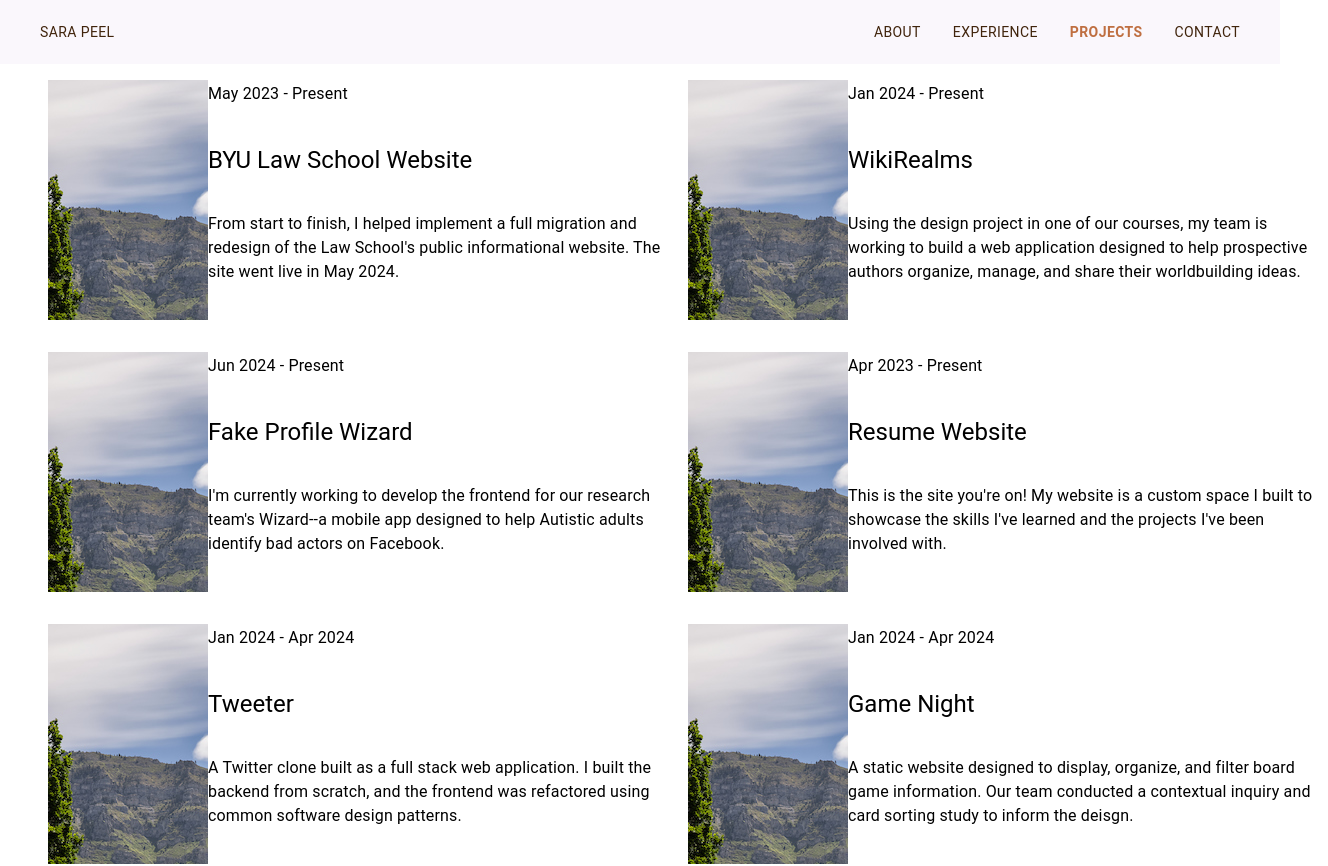
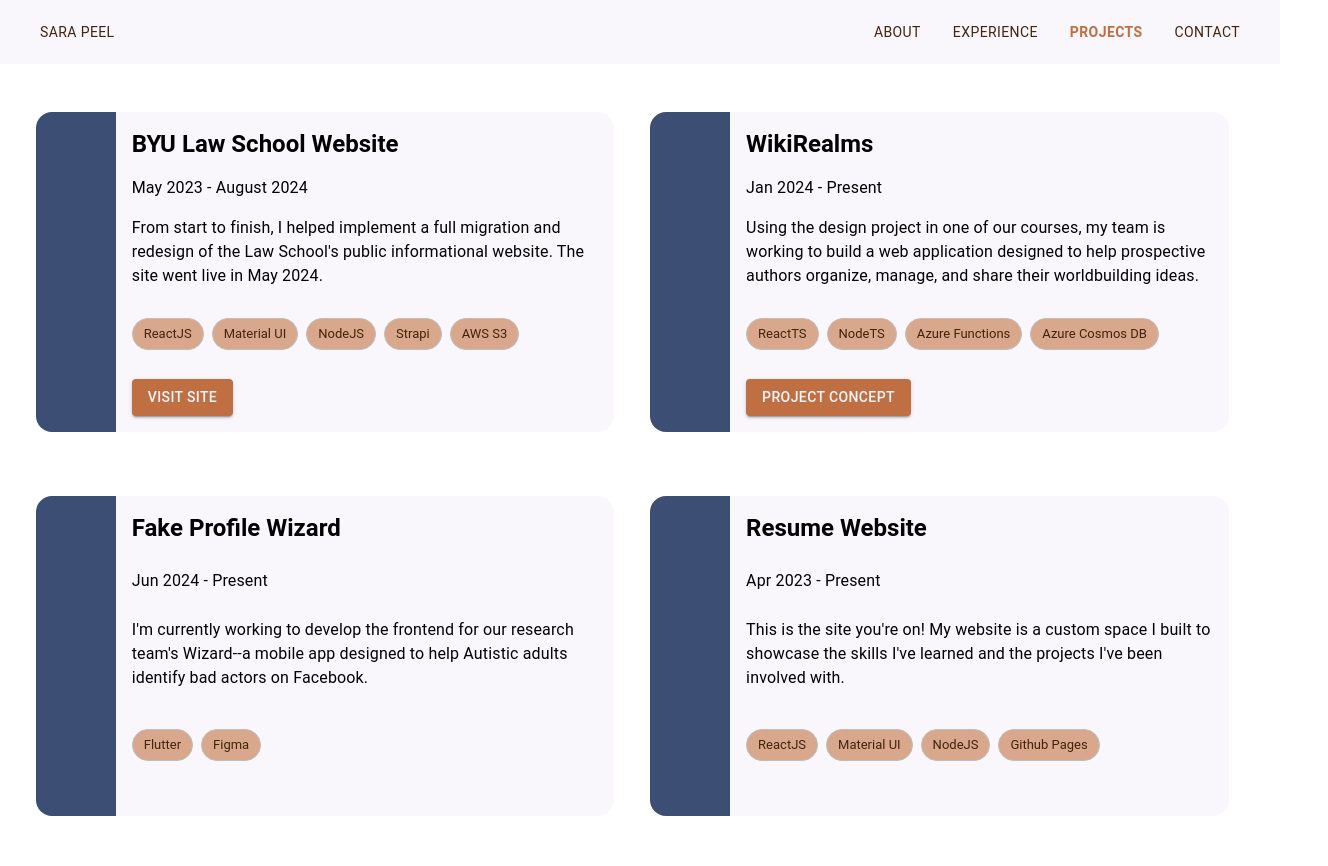
Before and after one commit to speel107/sara_peel, a React (Create React App) app: page /sara_peel/projects in a window 1280 px wide. Shown: the top 866 px of the page, 1328 px wide, since content can reach past the window. Built offline with nearby package versions, Linux system fonts and the light colour scheme.

Commit message:
Updated projects page

```diff
--- a/src/components/ProjectItem.jsx
+++ b/src/components/ProjectItem.jsx
@@ -1,32 +1,82 @@
 import {
   Box,
   Typography,
-  Grid
+  Grid,
+  Button,
+  Chip
 } from "@mui/material";
-import LawImage from "../images/LawSchool-SM.jpg"
+import {
+  offwhite,
+  lightbrown,
+  darkbrown,
+  orange,
+  blue
+} from "./Header.jsx"
 
 const ProjectItem = ({ item }) => {
   return (
-    <Box sx={{ width: "100%", height: "15rem", marginX: "3rem", marginY: "1rem" }} >
-      <Grid container style={{ height: "100%", width: "100%" }}>
-        <Grid item xs={3} style={{ width: "100%", height: "100%", overflow: "hidden" }} >
-          <img src={LawImage} alt="Project Logo" style={{ objectFit: "cover" }} />
+    <Box sx={{ width: "100%", height: "auto", paddingX: "1rem", marginY: "1rem" }} >
+      <Grid container sx={{ height: "100%", width: "100%" }}>
+        <Grid item xs={2}
+          sx={{
+            display: "flex",
+            justifyContent: "end",
+            width: "100%",
+            height: "100%",
+          }}
+        >
+          <Box
+            sx={{
+              width: "5rem",
+              height: "20rem",
+              backgroundColor: blue,
+              borderRadius: "1rem 0 0 1rem"
+            }}
+          />
         </Grid>
-        <Grid item xs={9} container style={{}}>
-          <Grid item xs={12} >
-            <Typography variant="subtitle1"  >
-              { item.timeline }
+        <Grid item xs={10} container direction="column"
+          sx={{
+            display: 'flex',
+            flexDirection: 'column',
+            justifyContent: 'space-between',
+            backgroundColor: offwhite,
+            padding: "1rem",
+            height: "20rem",
+            borderRadius: "0 1rem 1rem 0"
+        }}>
+          <Grid item>
+            <Typography variant="h5" sx={{ fontWeight: "bold" }}>
+              {item.name}
             </Typography>
           </Grid>
-          <Grid item xs={12} >
-            <Typography variant="h5" >
-              { item.name }
+          <Grid item>
+            <Typography variant="subtitle1">
+              {item.timeline}
             </Typography>
           </Grid>
-          <Grid item xs={12} >
-            <Typography variant="body1" >
-              { item.description }
+          <Grid item>
+            <Typography variant="body1">
+              {item.description}
             </Typography>
+          </Grid>
+          <Grid item>
+            <Box sx={{ display: 'flex', flexWrap: 'wrap', gap: 1, marginTop: '1rem' }}>
+              {item.stack.map((tech, index) => (
+                <Chip key={index} label={tech} variant="outlined" sx={{ backgroundColor: lightbrown, color: darkbrown }} />
+              ))}
+            </Box>
+          </Grid>
+          <Grid item sx={{ marginTop: '1rem' }}>
+            { item.button !== "N/A" ?
+              <Button
+                variant="contained"
+                rel="noopener"
+                target="_blank"
+                href={item.link}
+                sx={{ backgroundColor: orange, color: offwhite, '&:hover': { backgroundColor: darkbrown } }}
+              >
+                {item.button}
+              </Button> : null }
           </Grid>
         </Grid>
       </Grid>
--- a/src/components/pages/Projects.jsx
+++ b/src/components/pages/Projects.jsx
@@ -6,9 +6,9 @@ import projectData from '../../data/projects.json'
 
 const Projects = () => {
   return (
-    <Grid container className='page' >
+    <Grid container className="page" columnSpacing={2} sx={{ width: "96%" }} >
       {projectData.map((item) => (
-        <Grid item xs={12} md={6} key={item.id} >
+        <Grid item xs={12} md={6} key={item.id} sx={{ marginTop: "2rem" }} >
           <ProjectItem item={item} />
         </Grid>
       ))}
--- a/src/data/jobs.json
+++ b/src/data/jobs.json
@@ -3,13 +3,13 @@
         "id": 1,
         "title": "Frontend Developer",
         "company": "J. Reuben Clark Law School",
-        "dates": "May 2023 - Present"
+        "dates": "May 2023 - August 2024"
     },
     {
         "id": 2,
         "title": "Research Assistant",
         "company": "BYU CS STaPL Lab",
-        "dates": "Feb 2023 - Present"
+        "dates": "Feb 2023 - August 2024"
     },
     {
         "id": 3,
--- a/src/data/projects.json
+++ b/src/data/projects.json
@@ -3,7 +3,7 @@
         "id": 1,
         "name": "BYU Law School Website",
         "category": "work",
-        "timeline": "May 2023 - Present",
+        "timeline": "May 2023 - August 2024",
         "description": "From start to finish, I helped implement a full migration and redesign of the Law School's public informational website. The site went live in May 2024.",
         "link": "https://law.byu.edu/",
         "team": 8,
@@ -33,7 +33,7 @@
         "description": "I'm currently working to develop the frontend for our research team's Wizard--a mobile app designed to help Autistic adults identify bad actors on Facebook.",
         "link": "N/A",
         "team": 4,
-        "stack": ["Flutter"],
+        "stack": ["Flutter", "Figma"],
         "button": "N/A",
         "image": "../images/LawSchool-SM.jpg",
         "error": "Preview unavailable: Wizard is still being developed."
```
